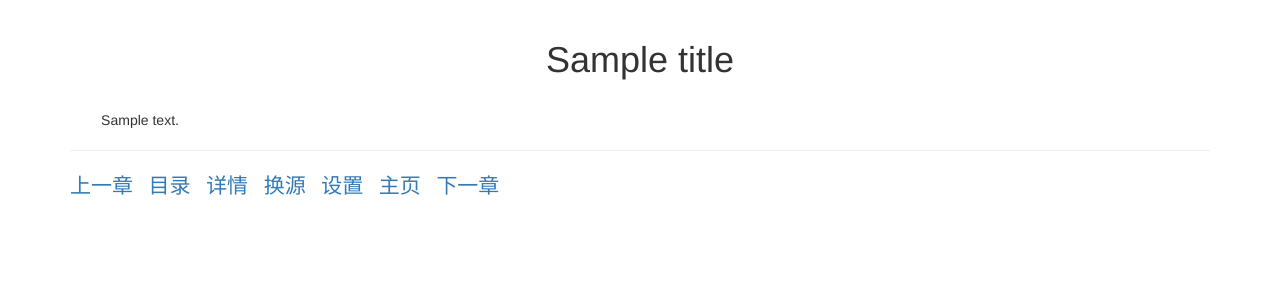
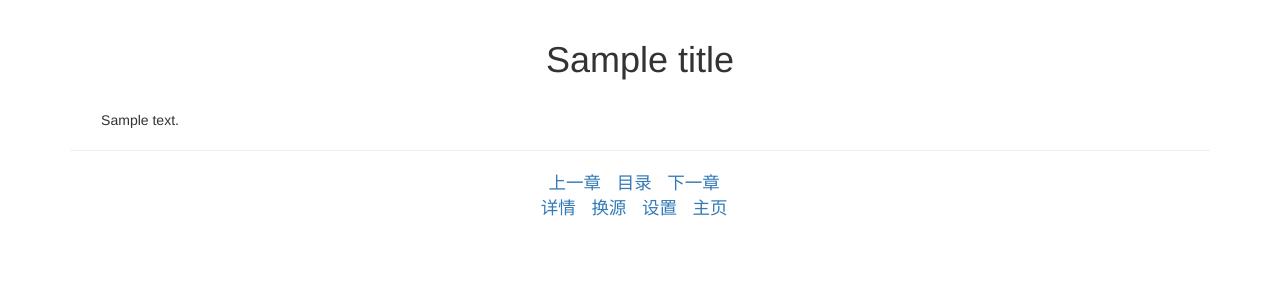
Before and after one commit to koala060528/LightReader, a Flask app: template app/templates/read.html in a window 1280 px wide. Shown: the part 52-352 px from the top of the page. Run offline with Flask 2, Linux system fonts and the light colour scheme; the template is opened without the code that fills it: most values are stand-ins (such as "Sample title", 1, 10 or a date in 2020); some libraries are stand-ins or nearby versions.

Commit message:
修改：界面微调

```diff
--- a/app/templates/read.html
+++ b/app/templates/read.html
@@ -11,40 +11,50 @@
     {% endfor %}
     </body>
     <hr>
+    <div align="center">
         {% if pre is not none %}
             <tr>
-            <a style="font-size: 150%"
+                <a style="font-size: 125%"
                    href="{{ url_for('read',index=pre,book_id=book_id,source_id=source_id) }}">上一章</a>
             </tr>
             &nbsp;&nbsp;
         {% endif %}
 
         <tr>
-        <a style="font-size: 150%" href="{{ url_for('chapter',book_id=book_id,page=page,source_id=source_id) }}">目录</a>
+            <a style="font-size: 125%"
+               href="{{ url_for('chapter',book_id=book_id,page=page,source_id=source_id) }}">目录</a>
             &nbsp;&nbsp;
         </tr>
-    <tr>
-        <a style="font-size: 150%" href="{{ url_for('book_detail',book_id=book_id) }}">详情</a>
-        &nbsp;&nbsp;
-    </tr>
-    <tr>
-        <a style="font-size: 150%" href="{{ url_for('source', book_id=book_id,page=page,source_id=source_id) }}">换源</a>
-        &nbsp;&nbsp;
-    </tr>
-    <tr>
-        <a style="font-size: 150%" href="{{ url_for('read_setting',index=index,book_id=book_id,source_id=source_id) }}">设置</a>
-        &nbsp;&nbsp;
-    </tr>
-    <tr>
-        <a style="font-size: 150%" href="{{ url_for('index') }}">主页</a>
-        &nbsp;&nbsp;
-    </tr>
-
         {% if next is not none %}
             <tr>
-            <a style="font-size: 150%"
+                <a style="font-size: 125%"
                    href="{{ url_for('read',index=next,book_id=book_id,source_id=source_id) }}">下一章</a>
                 &nbsp;&nbsp;
             </tr>
         {% endif %}
+    </div>
+    <div align="center">
+        <tr>
+            <a style="font-size: 125%" href="{{ url_for('book_detail',book_id=book_id) }}">详情</a>
+            &nbsp;&nbsp;
+        </tr>
+        <tr>
+            <a style="font-size: 125%"
+               href="{{ url_for('source', book_id=book_id,page=page,source_id=source_id) }}">换源</a>
+            &nbsp;&nbsp;
+        </tr>
+        <tr>
+            <a style="font-size: 125%"
+               href="{{ url_for('read_setting',index=index,book_id=book_id,source_id=source_id) }}">设置</a>
+            &nbsp;&nbsp;
+        </tr>
+        <tr>
+            <a style="font-size: 125%" href="{{ url_for('index') }}">主页</a>
+            &nbsp;&nbsp;
+        </tr>
+    </div>
+
+
+
+
 {% endblock %}
```
Lines whose indentation alone changed are shown as unchanged.
